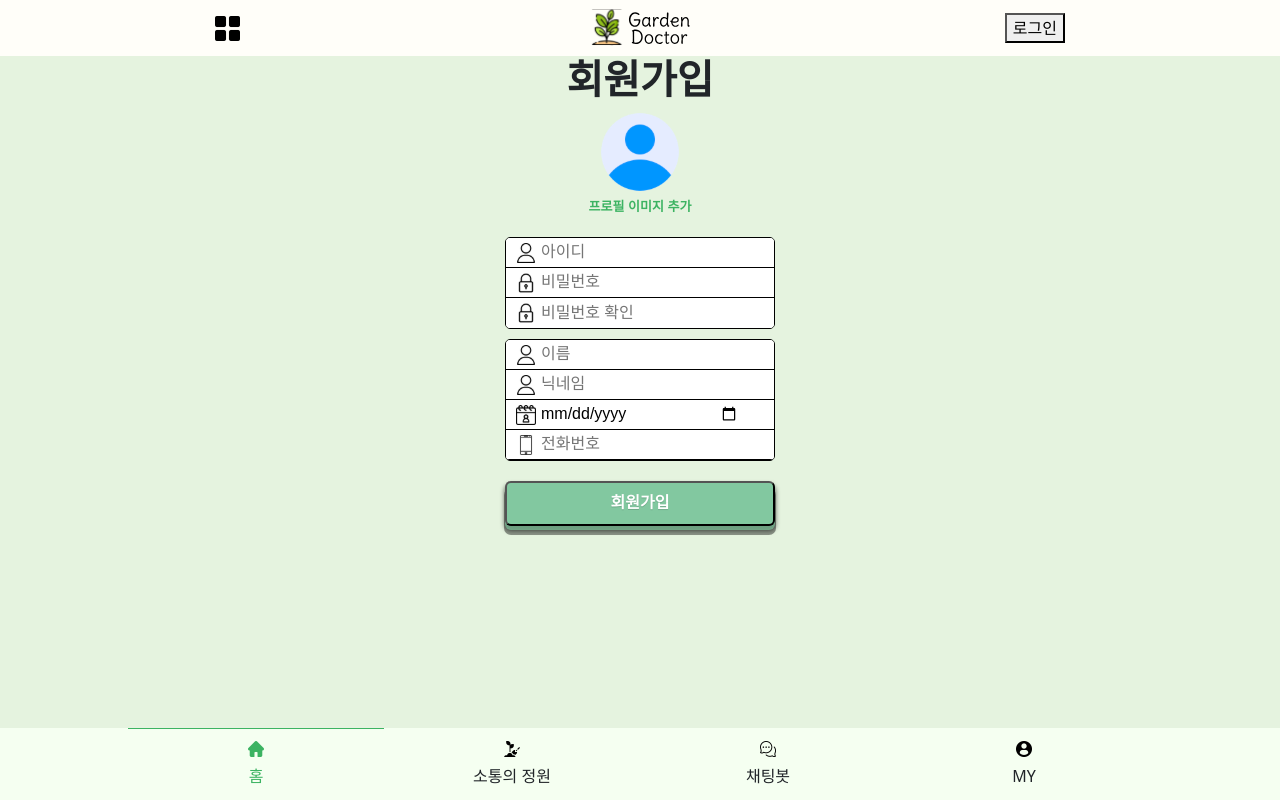
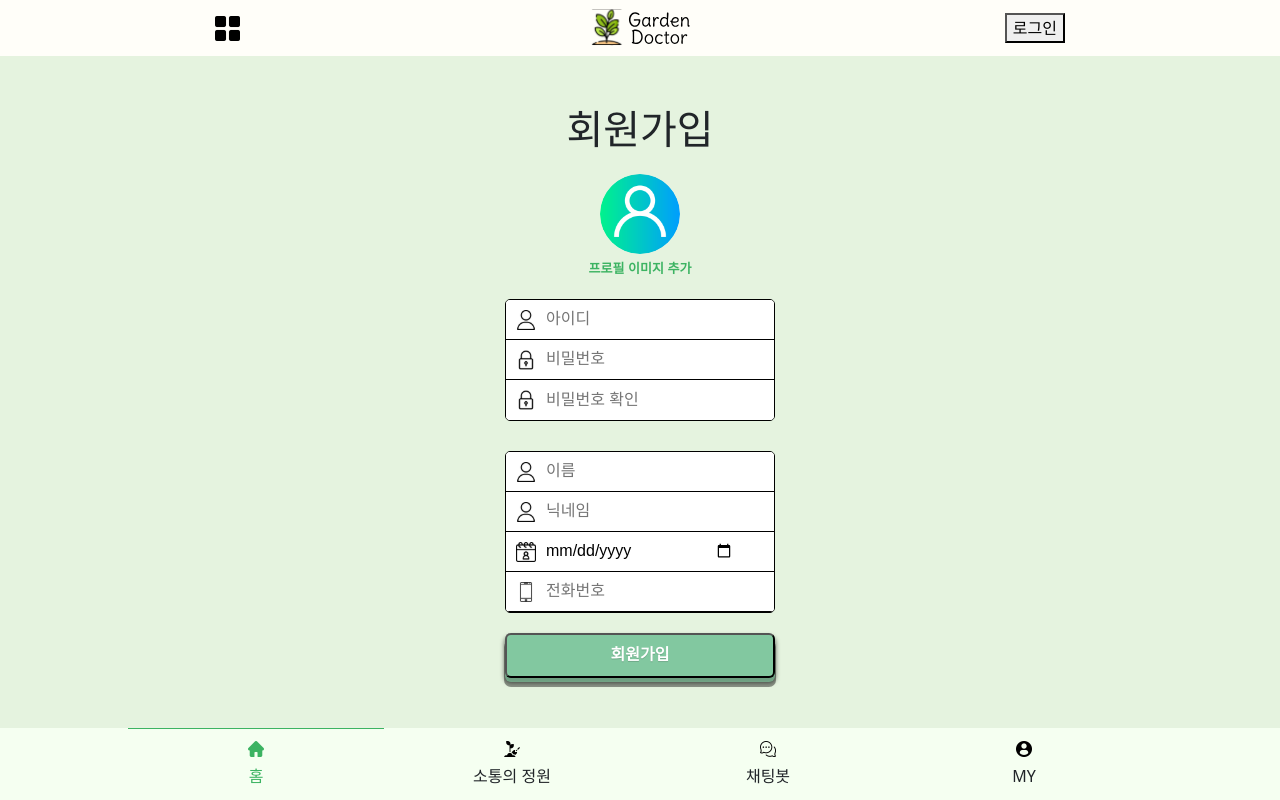
Before and after one commit to Garden-Doctor/GardenDoctor, a React (Create React App) app in the folder garden-doctor/: page /signup in a window 1280 px wide. Built offline with nearby package versions, Linux system fonts and the light colour scheme; no server answers; a web font is replaced by a local one.

Commit message:
signup 수정

```diff
--- a/garden-doctor/src/components/signUp/Signup.js
+++ b/garden-doctor/src/components/signUp/Signup.js
@@ -4,7 +4,7 @@ import axios from "axios";
 
 import id_src from "../../images/id.svg";
 import pw_src from "../../images/pw.svg";
-import user_src from "../../images/user.svg";
+import user_src from "../../images/user.png";
 import birth_src from "../../images/birth.svg";
 import phone_src from "../../images/phone.svg";
 
--- a/garden-doctor/src/styles/signup.scss
+++ b/garden-doctor/src/styles/signup.scss
@@ -1,6 +1,7 @@
 @import "./utils.scss";
 
 .signup_container {
+  padding-top: 50px;
   // margin-top: 10px;
   display: flex;
   flex-direction: column;
@@ -8,7 +9,8 @@
   align-items: center;
   font-family: $font-content;
   h1 {
-    font-weight: 600;
+    font-weight: 500;
+    margin-bottom: 20px;
   }
   .signup_form {
     width: 270px;
@@ -30,8 +32,8 @@
         }
         input {
           position: relative;
-          padding: 8px 35px;
-          height: 30px;
+          padding: 8px 40px;
+          height: 40px;
           width: 100%;
           z-index: 0;
         }
@@ -55,7 +57,7 @@
       flex-direction: column;
       border: solid 1px black;
       border-radius: 5px;
-      margin-top: 10px;
+      margin-top: 30px;
       overflow: hidden;
       .Box {
         display: flex;
@@ -69,8 +71,8 @@
         }
         input {
           position: relative;
-          padding: 8px 35px;
-          height: 30px;
+          padding: 8px 40px;
+          height: 40px;
           width: 100%;
           z-index: 0;
         }
```
Also changed, not shown: garden-doctor/src/images/user.png (added).
